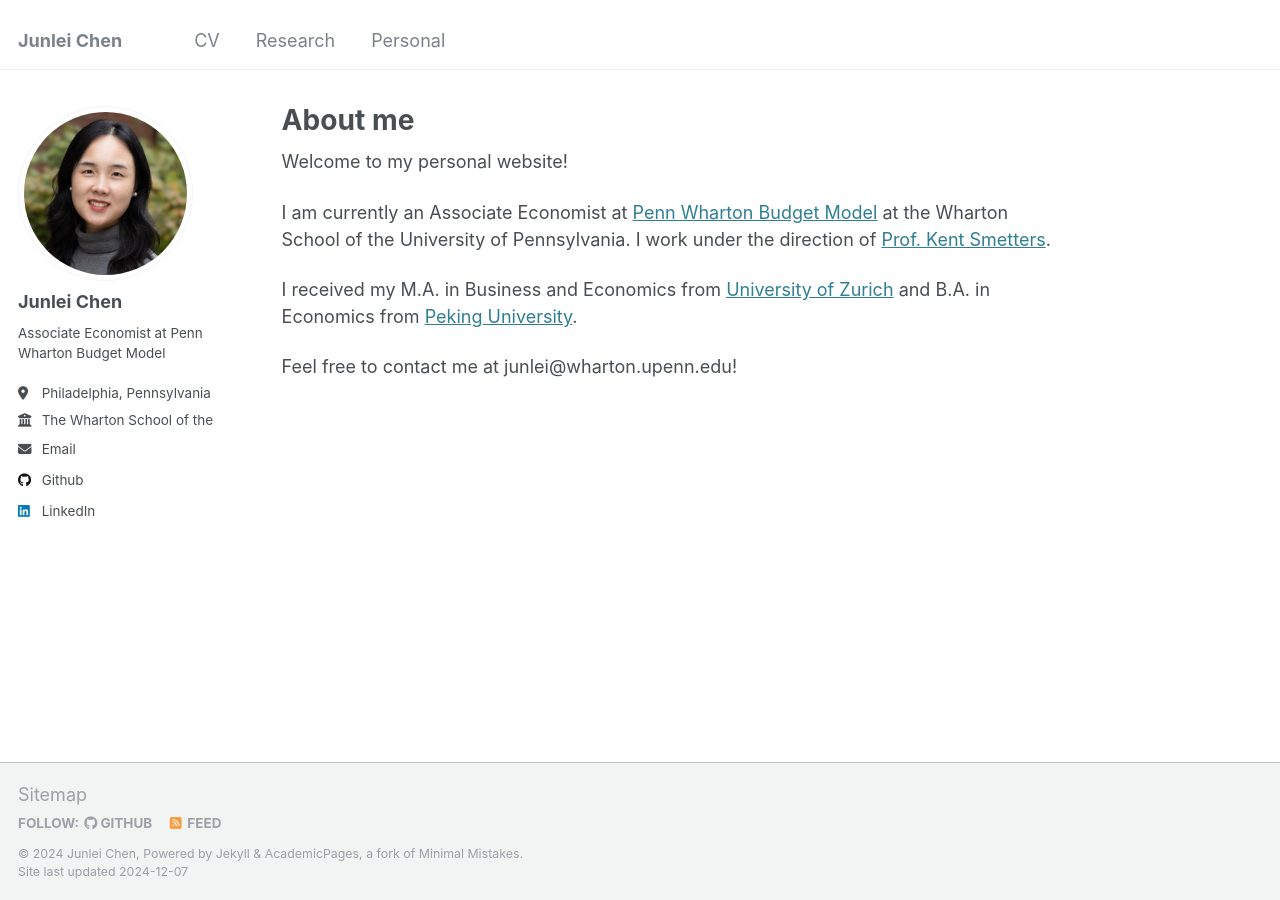
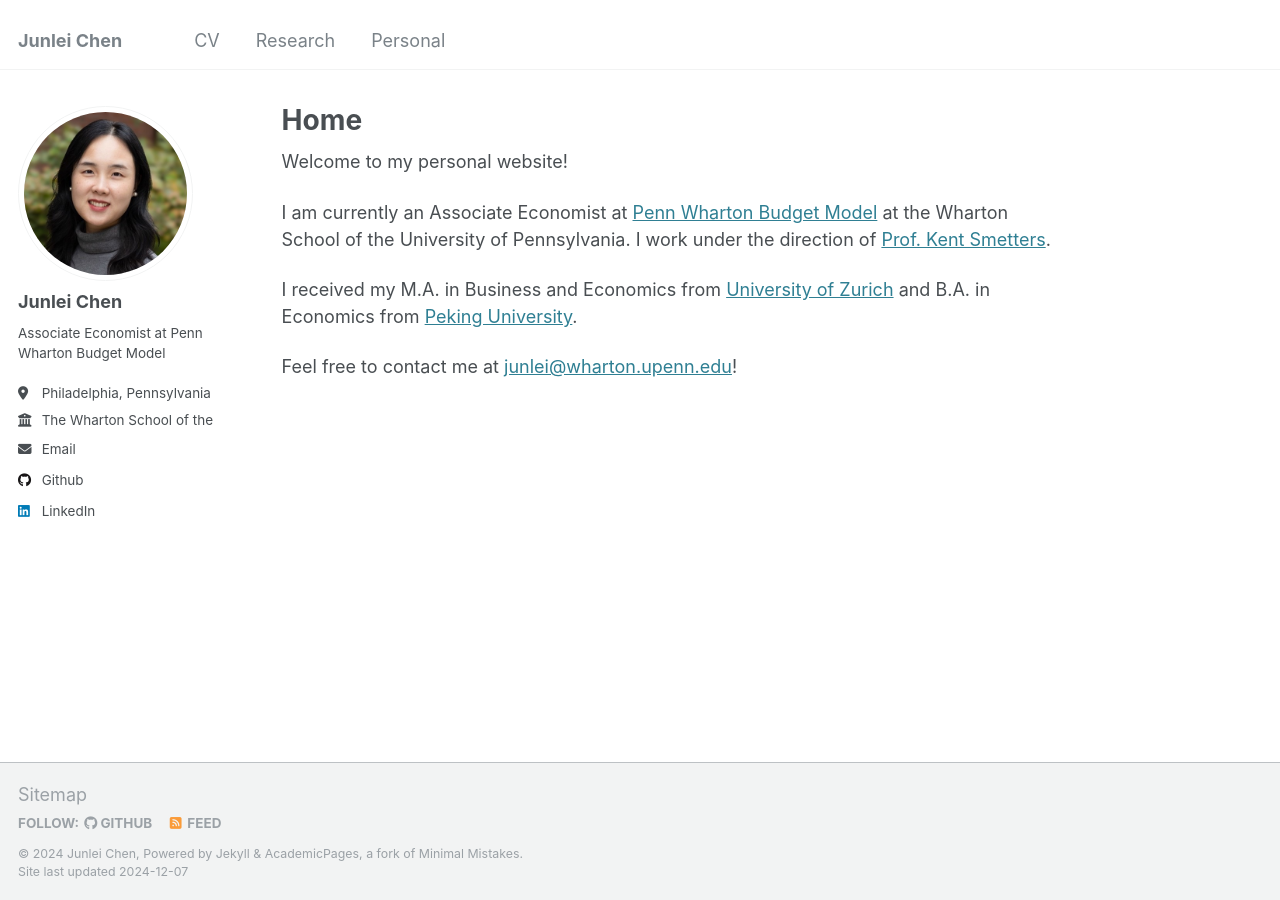
Before and after one commit to Junlei-Chen/junlei-chen.github.io, a Jekyll site: the page built from _pages/about.md, in a window 1280 px wide. Built offline with Jekyll 4.4.1, drawn with Linux system fonts in a browser that asks for light colours.

Commit message:
Update about.md

```diff
--- a/_pages/about.md
+++ b/_pages/about.md
@@ -1,6 +1,6 @@
 ---
 permalink: /
-title: "About me"
+title: "Home"
 author_profile: true
 redirect_from:
   - /about/
@@ -13,4 +13,4 @@ I am currently an Associate Economist at [Penn Wharton Budget Model](https://bud
 
 I received my M.A. in Business and Economics from [University of Zurich](https://www.uzh.ch/en.html) and B.A. in Economics from [Peking University](https://english.pku.edu.cn/).
 
-Feel free to contact me at junlei@wharton.upenn.edu!
+Feel free to contact me at [junlei@wharton.upenn.edu](mailto:junlei@wharton.upenn.edu)!
```
